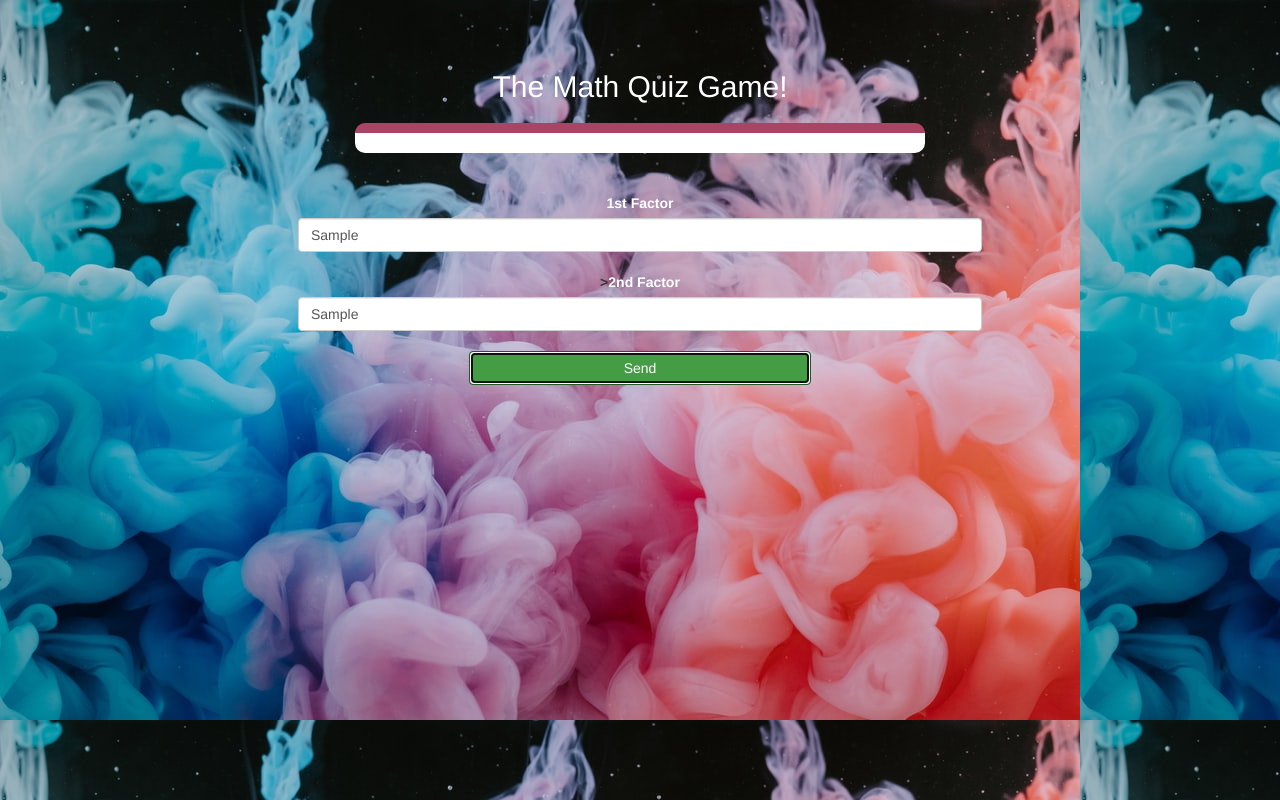
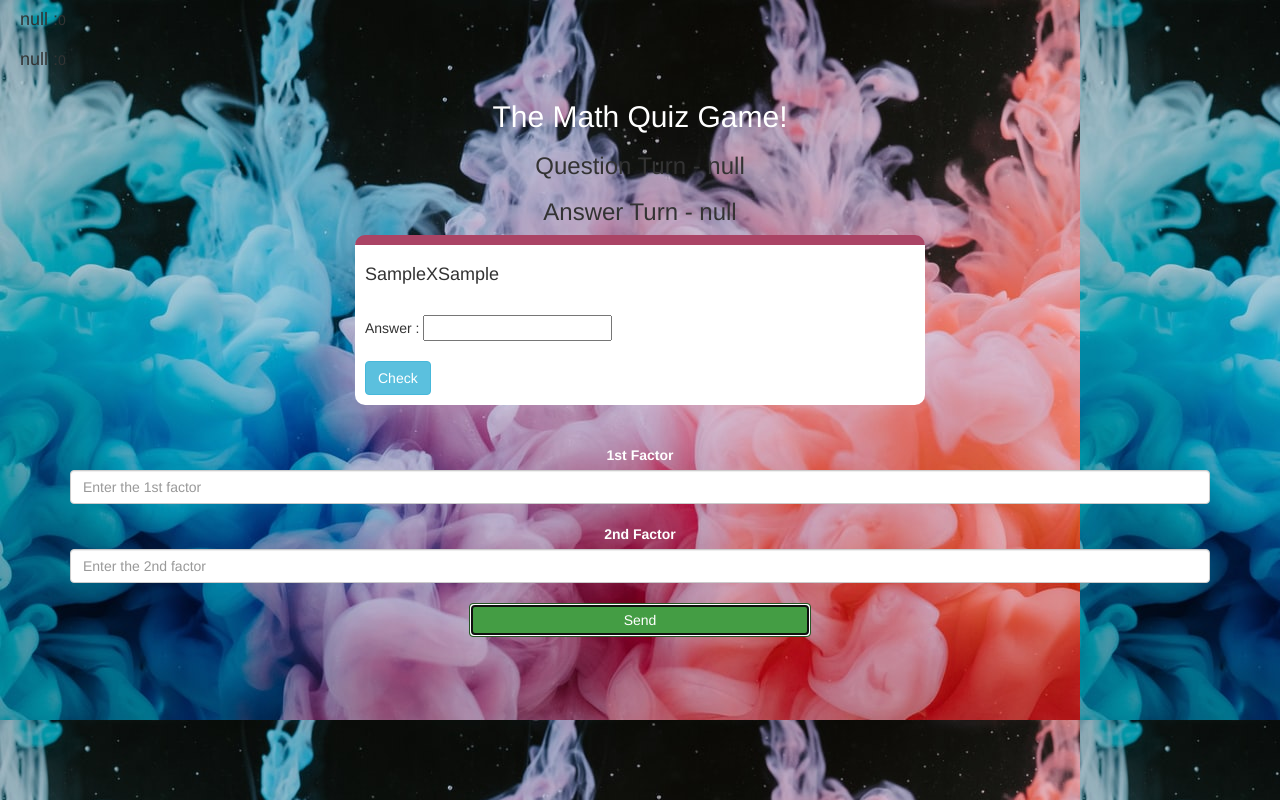
Before and after one commit to XGaIaxyX/Math-Quiz-Game, a plain HTML site: page quiz_game_page.html in a window 1280 px wide. Both pictures are taken after typing "Sample", "Sample" into the empty fields and a click on the button "Send". Drawn offline with nearby package versions, Linux system fonts and the light colour scheme.

Commit message:
Add files via upload

```diff
--- a/quiz_game_page.html
+++ b/quiz_game_page.html
@@ -7,6 +7,8 @@
 <link rel="stylesheet" href="https://maxcdn.bootstrapcdn.com/bootstrap/3.4.0/css/bootstrap.min.css">
 <script src="https://ajax.googleapis.com/ajax/libs/jquery/3.4.1/jquery.min.js"></script>
 <script src="https://maxcdn.bootstrapcdn.com/bootstrap/3.4.0/js/bootstrap.min.js"></script>
+
+<script src="quiz_game_page.js"></script>
 
 <link rel="stylesheet" type="text/css" href="quiz_game.css">
 </head>
@@ -25,15 +27,15 @@
 		<br>
 
 		<label><b style="color: rgb(255, 255, 255)">1st Factor</b></label>
-        <input type = "text" id = "word" class = "form-control" placeholder = "Enter the 1st factor">
+        <input type = "text" id = "number1" class = "form-control" placeholder = "Enter the 1st factor">
 		<br>
-        <label>><b style="color: rgb(255, 255, 255)">2nd Factor</b></label>
-		<input type = "text" id = "word" class = "form-control" placeholder = "Enter the 2nd factor">
+        <label><b style="color: rgb(255, 255, 255)">2nd Factor</b></label>
+		<input type = "text" id = "number2" class = "form-control" placeholder = "Enter the 2nd factor">
         <br>
         <button onclick = "send()" class = "btn btn-success" style = "width: 30%;">Send</button>
 	</center>
 </div>
 
-<script src="quiz_game_page.js"></script>
+
 </body>
 </html>
--- a/quiz_game_page.js
+++ b/quiz_game_page.js
@@ -1 +1,29 @@
-<b style="color: red">Try putting a word which has 5 or more letters</b>
+player1_name = localStorage.getItem("player1_name");
+player2_name = localStorage.getItem("player2_name");
+
+var player1_score = 0;
+var player2_score = 0;
+
+
+function send()
+{
+    document.getElementById("player1_name").innerHTML = player1_name + " : ";
+document.getElementById("player2_name").innerHTML = player2_name + " : ";
+
+document.getElementById("player1_score").innerHTML = player1_score;
+document.getElementById("player2_score").innerHTML= player2_score;
+
+document.getElementById("player_question").innerHTML = "Question Turn - " + player1_name;
+document.getElementById("player_answer").innerHTML = "Answer Turn - " + player2_name;
+
+    number1 = document.getElementById("number1").value;
+    number2 = document.getElementById("number2").value;
+    actual_answer = parseInt(number1) * parseInt(number2);
+    question_number = "<h4>" + number1 + "X" + number2 + "</h4>";
+    input_box = "<br> Answer : <input type = 'text' id = 'input_check_box'>";
+    check_button = "<br> <br> <button class = 'btn btn-info' onclick = 'check()'>Check</button>";
+    row = question_number + input_box + check_button;
+    document.getElementById("output").innerHTML = row;
+    document.getElementById("number1").value = "";
+    document.getElementById("number2").value = "";
+}
```
